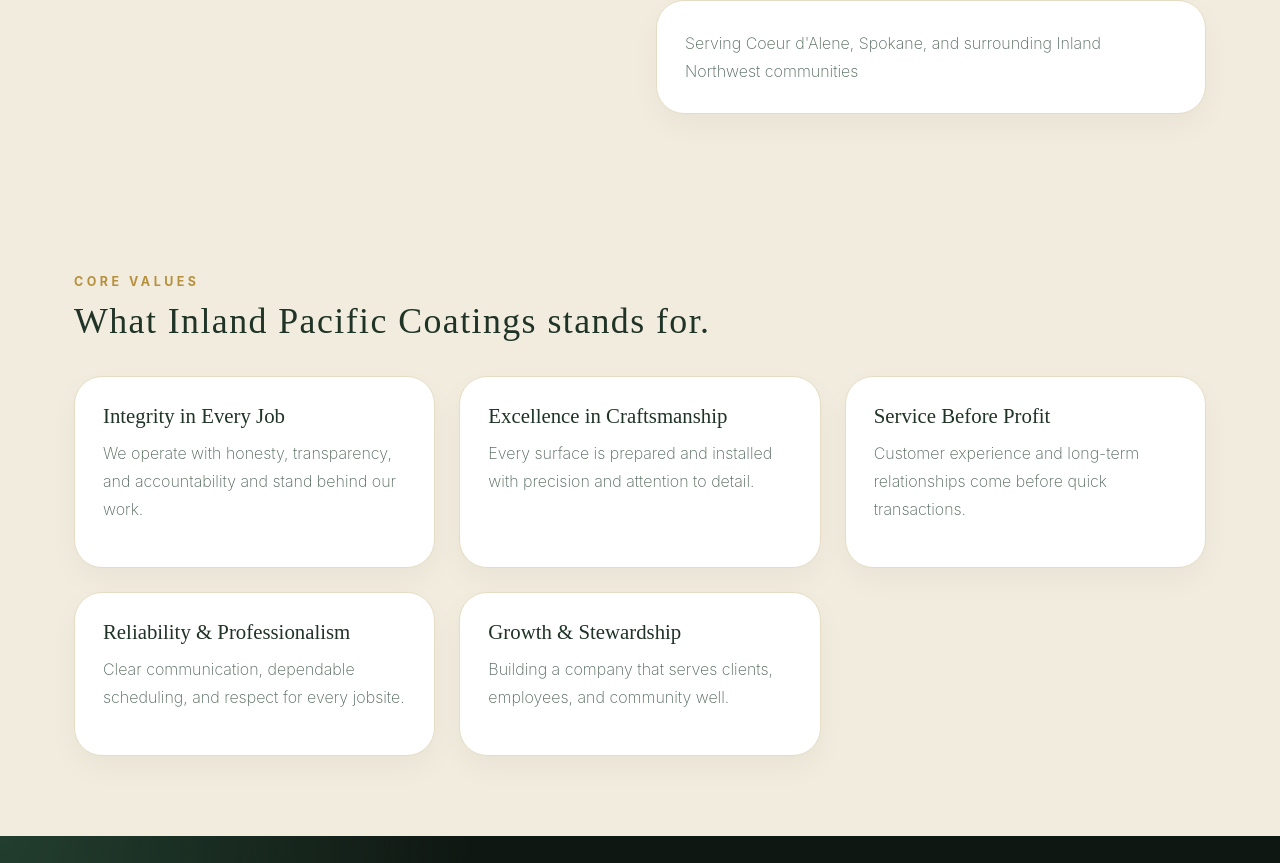
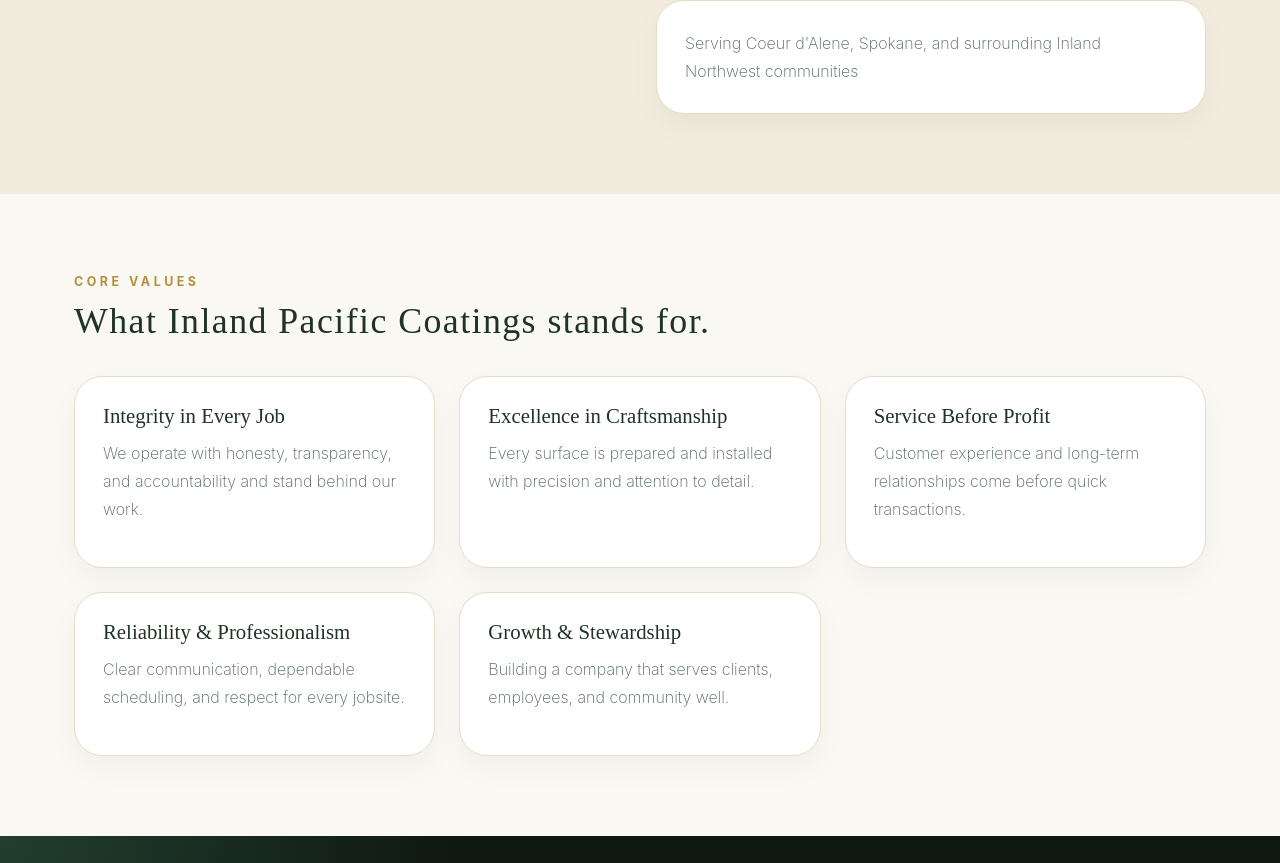
Before and after one commit to Kray93/Inland-Pacific-Coatings, a Next.js app: page / in a window 1280 px wide. Shown: the part 2857-3720 px from the top of the page. Built offline with nearby package versions, Linux system fonts and the light colour scheme; a web font is replaced by a local one.

Commit message:
Update page.tsx

```diff
--- a/app/page.tsx
+++ b/app/page.tsx
@@ -195,7 +195,7 @@
         </div>
       </section>
 
-      <section className="section alt-section">
+      <section className="section">
         <div className="container">
           <div className="eyebrow">Core Values</div>
           <h2 style={{ marginTop: 14 }}>What Inland Pacific Coatings stands for.</h2>
```
